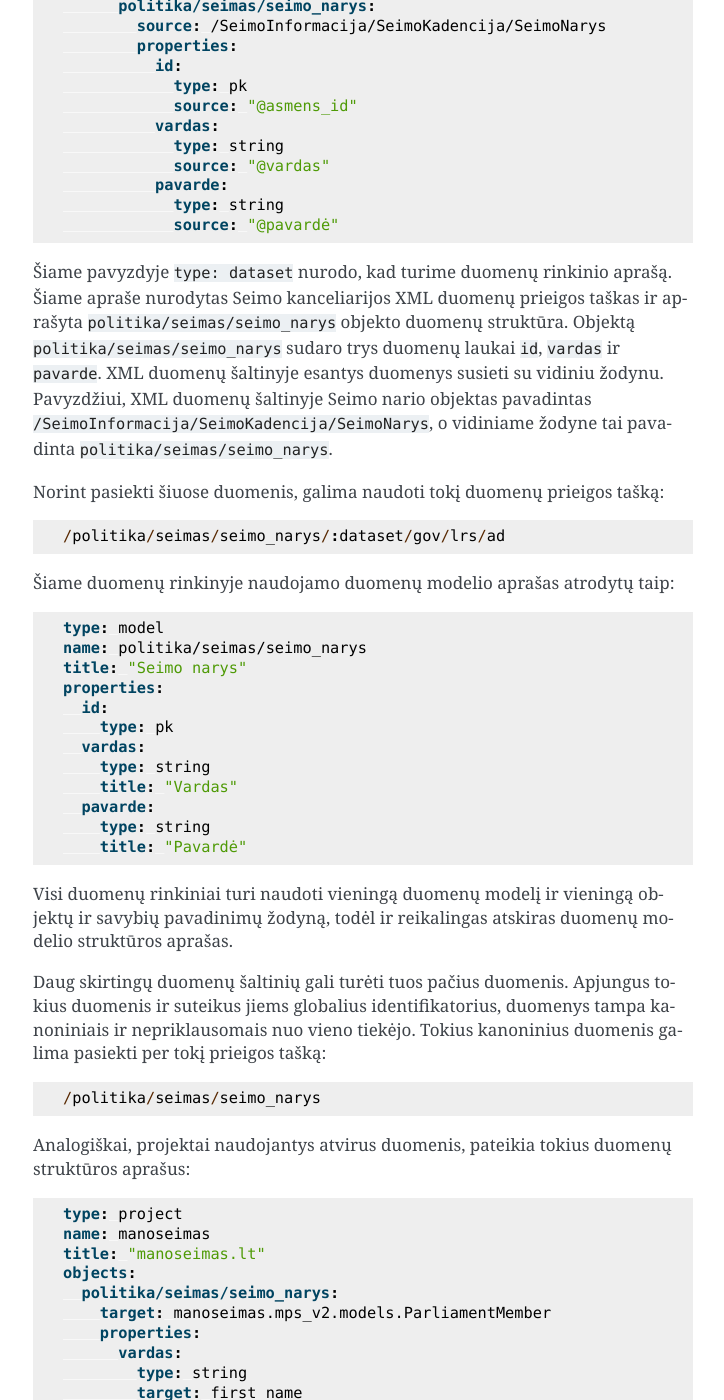
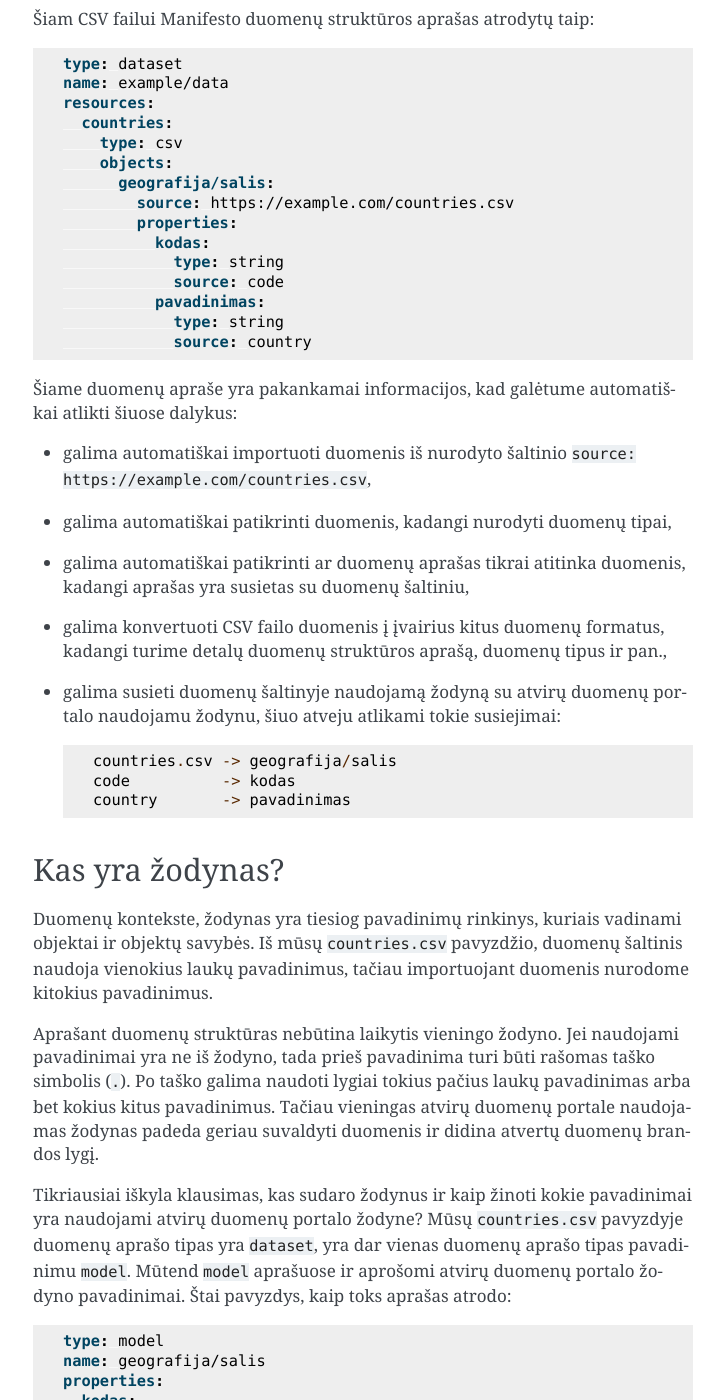
Before and after one commit to atviriduomenys/manifest, a Sphinx documentation site: the page built from docs/index.rst, in a window 1280 px wide and 1400 px high, scrolled down 754 px. Shown: the whole window, without its empty margins (387-1111 px from the left). Built offline with Sphinx 7.4.7, drawn with Linux system fonts in a browser that asks for light colours; some of the changed text lies outside the part shown.

Commit message:
Some progess on docs

```diff
--- a/docs/index.rst
+++ b/docs/index.rst
@@ -11,123 +11,118 @@ Atvirų duomenų manifestas
 Kas yra manifestas?
 -------------------
 
-IT srityje `manifestu <manifest_file>`_ vadinamas failas - rodyklė, kuriame pateikiamas
-visą paketą sudarančių failų sąrašas. Lyginant su knygomis, tai yra kažkas
-panašaus į knygos vardų ar dalykų rodyklę su nuorodomis, kuriame puslapyje apie
-tai rašoma. Lietuvos atvirų duomenų :term:`manifestas` yra duomenų rodyklė, kurioje
-surašyta informacija kur rasti duomenis.
+:term:`Manifestas` yra YAML failų rinkinys, kuriuose aprašomos duomenų struktūros.
+Manifestas yra vidinis komunikacijos protokolas, skirtas susikalbėti duomenų
+tiekėjams, duomenų naudotojams ir centriniam atvirų duomenų portalui.
 
-.. _manifest_file: https://en.wikipedia.org/wiki/Manifest_file
+:term:`Manifestas` turi pakankamai daug :term:`metaduomenų <metaduomenys>`
+(metaduomenys yra duomenys apie duomenis) apie duomenų rinkinį jį sudarančias
+duomenų struktūras. Tai leidžia automatizuoti duomenų importavimą į atvirų
+duomenų portalą, duomenų kokybės patikrinimą, duomenų eksportavimą į kitus
+formatus ir pan.
 
-Jei tiksliau, manifestas yra failų rinkinys, o tuose failuose pateikta
-informacija apie duomenų rinkinius, duomenų šaltinius ir duomenų struktūras.
+Pats savaime Manifestas nėra dar vienas standartas, tai yra vidinei
+komunikacijai skirtas protokolas, kurio pagrindu sudaroma galimybė
+tranformatuoti duomenis į įvairius formatus. Pats Manifestas yra aktualus tik
+tiekėjams norintiems atverti duomenis.
 
-Yra kelių rūšių manifesto failai, kurie skirti aprašyti skirtingiems dalykams:
 
-- baziniam duomenų modeliui atliekančiam žodyno vaidmenį,
-- tiekėjų duomenų rinkiniams,
-- duomenų naudotojų naudojamų duomenų rinkiniams.
+Kaip tai veikia?
+----------------
 
-Štai pavyzdys, kaip atrodo duomenų rinkinio aprašas:
+Kad geriau suprasti, kaip visa tai veikia, pabandykime aprašyti CSV failo
+duomenų struktūrą. Tarkime turime tokį CSV faile, kuris pasiekiamas adresu
+`https://example.com/countries.csv`, šio CSV failo turinys atrodo taip::
+
+   code,country
+   lt,Lietuva
+   lv,Latvija
+   ee,Estija
+
+Šiam CSV failui Manifesto duomenų struktūros aprašas atrodytų taip:
 
 .. code-block:: yaml
 
-   ---
    type: dataset
-   name: gov/lrs/ad
-   title: "Seimo nariai"
-   owner: gov/lrs
+   name: example/data
    resources:
-     seimo_nariai:
-       type: xml
-       source: http://apps.lrs.lt/sip/p2b.ad_seimo_nariai
+     countries:
+       type: csv
        objects:
-         politika/seimas/seimo_narys:
-           source: /SeimoInformacija/SeimoKadencija/SeimoNarys
+         geografija/salis:
+           source: https://example.com/countries.csv
            properties:
-             id:
-               type: pk
-               source: "@asmens_id"
-             vardas:
+             kodas:
                type: string
-               source: "@vardas"
-             pavarde:
+               source: code
+             pavadinimas:
                type: string
-               source: "@pavardė"
+               source: country
 
-Šiame pavyzdyje `type: dataset` nurodo, kad turime duomenų rinkinio aprašą.
-Šiame apraše nurodytas Seimo kanceliarijos XML duomenų prieigos taškas ir
-aprašyta `politika/seimas/seimo_narys` objekto duomenų struktūra. Objektą
-`politika/seimas/seimo_narys` sudaro trys duomenų laukai `id`, `vardas` ir
-`pavarde`. XML duomenų šaltinyje esantys duomenys susieti su vidiniu žodynu.
-Pavyzdžiui, XML duomenų šaltinyje Seimo nario objektas pavadintas
-`/SeimoInformacija/SeimoKadencija/SeimoNarys`, o vidiniame žodyne tai pavadinta
-`politika/seimas/seimo_narys`.
+Šiame duomenų apraše yra pakankamai informacijos, kad galėtume automatiškai
+atlikti šiuose dalykus:
 
-Norint pasiekti šiuose duomenis, galima naudoti tokį duomenų prieigos tašką::
+- galima automatiškai importuoti duomenis iš nurodyto šaltinio `source:
+  https://example.com/countries.csv`,
 
-   /politika/seimas/seimo_narys/:dataset/gov/lrs/ad
+- galima automatiškai patikrinti duomenis, kadangi nurodyti duomenų tipai,
 
-Šiame duomenų rinkinyje naudojamo duomenų modelio aprašas atrodytų taip:
+- galima automatiškai patikrinti ar duomenų aprašas tikrai atitinka duomenis,
+  kadangi aprašas yra susietas su duomenų šaltiniu,
+
+- galima konvertuoti CSV failo duomenis į įvairius kitus duomenų formatus,
+  kadangi turime detalų duomenų struktūros aprašą, duomenų tipus ir pan.,
+
+- galima susieti duomenų šaltinyje naudojamą žodyną su atvirų duomenų portalo
+  naudojamu žodynu, šiuo atveju atlikami tokie susiejimai::
+
+    countries.csv -> geografija/salis
+    code          -> kodas
+    country       -> pavadinimas
+
+
+Kas yra žodynas?
+----------------
+
+Duomenų kontekste, žodynas yra tiesiog pavadinimų rinkinys, kuriais vadinami
+objektai ir objektų savybės. Iš mūsų `countries.csv` pavyzdžio, duomenų
+šaltinis naudoja vienokius laukų pavadinimus, tačiau importuojant duomenis
+nurodome kitokius pavadinimus.
+
+Aprašant duomenų struktūras nebūtina laikytis vieningo žodyno. Jei naudojami
+pavadinimai yra ne iš žodyno, tada prieš pavadinima turi būti rašomas taško
+simbolis (`.`). Po taško galima naudoti lygiai tokius pačius laukų pavadinimas
+arba bet kokius kitus pavadinimus. Tačiau vieningas atvirų duomenų portale
+naudojamas žodynas padeda geriau suvaldyti duomenis ir didina atvertų duomenų
+brandos lygį.
+
+Tikriausiai iškyla klausimas, kas sudaro žodynus ir kaip žinoti kokie
+pavadinimai yra naudojami atvirų duomenų portalo žodyne? Mūsų `countries.csv`
+pavyzdyje duomenų aprašo tipas yra `dataset`, yra dar vienas duomenų aprašo
+tipas pavadinimu `model`. Mūtend `model` aprašuose ir aprošomi atvirų duomenų
+portalo žodyno pavadinimai. Štai pavyzdys, kaip toks aprašas atrodo:
 
 .. code-block:: yaml
 
    type: model
-   name: politika/seimas/seimo_narys
-   title: "Seimo narys"
+   name: geografija/salis
    properties:
-     id:
-       type: pk
-     vardas:
+     kodas:
        type: string
-       title: "Vardas"
-     pavarde:
+     pavadinimas:
        type: string
-       title: "Pavardė"
 
-Visi duomenų rinkiniai turi naudoti vieningą duomenų modelį ir vieningą objektų
-ir savybių pavadinimų žodyną, todėl ir reikalingas atskiras duomenų modelio
-struktūros aprašas.
+Dažniausiai visi `model` aprašai saugomi `models/` kataloge ir failas iki YAML
+failo atitinka modelio pavadinimą, tai šuo atveju šis modelis turūtų būti
+išsaugotas `models/geografija/salis.yml` faile. Toks katalogas padeda langviau
+naviguoti tarp modelių aprašų ir naudoti tuos pačius pavadinimus aprašant
+duomenų šaltinius.
 
-Daug skirtingų duomenų šaltinių gali turėti tuos pačius duomenis. Apjungus
-tokius duomenis ir suteikus jiems globalius identifikatorius, duomenys tampa
-kanoniniais ir nepriklausomais nuo vieno tiekėjo. Tokius kanoninius duomenis
-galima pasiekti per tokį prieigos tašką::
-
-   /politika/seimas/seimo_narys
-
-Analogiškai, projektai naudojantys atvirus duomenis, pateikia tokius duomenų
-struktūros aprašus:
-
-.. code-block:: yaml
-
-   type: project
-   name: manoseimas
-   title: "manoseimas.lt"
-   objects:
-     politika/seimas/seimo_narys:
-       target: manoseimas.mps_v2.models.ParliamentMember
-       properties:
-         vardas:
-           type: string
-           target: first_name
-         pavarde:
-           type: string
-           target: last_name
-
-Turinti tokį aprašą, projektas lengvai gali gauti visus naujausius pakeitimus
-ir taip sinchronizuoti atvirus duomenis į savo vidinę duomenų bazę, visa tai
-padaroma tokio prieigos taško pagalba::
-
-   /:project/manoseimas/:changes
-
-Šis prieigos taškas, gražina visos su projektu susietų duomenų pakeitimus ir
-konvertuoja objektų ir savybių pavadinimus iš vidinio atvirų duomenų žodyno į
-vidinį projekto naudojamą žodyną.
 
 
 .. toctree::
    :maxdepth: 2
    :caption: Turinys:
 
+   sources.rst
    glossary.rst
--- /dev/null
+++ b/docs/sources.rst
@@ -0,0 +1,254 @@
+.. default-role:: literal
+
+Duomenų šaltiniai
+#################
+
+Duomenų šaltinių aprašai leidžia automatizuoti duomenų surinkimą iš įvairių
+šaltinių, juos patikrinti ir konvertuoti į kitus formatus.
+
+Šaltinio duomenų struktūros aprašas atrodo taip:
+
+.. code-block:: yaml
+
+   name: <rinkinys>
+   type: dataset
+   resources:
+     <resursas>:
+       type: <šaltinio tipas>
+       source: <resurso šaltinis>
+       sourceparams:
+       objects:
+         <objektas>:
+           source: <objekto šaltinis>
+           sourceparams:
+           properties:
+             <savybė>:
+               type: <savybės tipas>
+               source: <savybės šaltinis>
+               sourceparams:
+
+Šis aprašas yra suderinamas su DCAT_ žodynu, tačiau DCAT_ žodyno elementai
+sudaro tik nedidelę dalį. Šaltinio aprašas yra išplėstas ir leidžia aprašyti ne
+tik duomenų rinkinio ir resurso metaduomenis, bet ir detalią objektų ir savybių
+struktūrą, duomenų šaltinius, susieti pavadinimus su vieningu žodynu ir pan.
+
+.. _DCAT: https://www.w3.org/TR/vocab-dcat/
+
+Šaltinio duomenų aprašo pagrindą sudaro:
+
+- duomenų rinkinys
+
+- resursas,
+
+- objektas,
+
+- savybė,
+
+Žemiau pateikiami išsamesni apraše naudojamų elementų pažymėtų `<>` žymėmis
+aprašymai.
+
+rinkinys
+   Duomenių rinkinio :term:`sisteminis pavadinimas`. Duomenų rinkinys jungia
+   vieną ar kelis duomenų išteklius (resursus).
+
+resursas
+   Resurso pavadinimas gali būti bet koks, tačiau prasminga jį sieti su duomenų
+   bazės ar duomenų failo pavadinimu.
+
+šaltinio tipas
+   Šiuo metu palaikomi tokie šaltinio tipai:
+
+   - `csv`
+   - `html`
+   - `json`
+   - `sql`
+   - `xlsx`
+   - `xml`
+
+   Priklausomai nuo šaltinio tipo keičiasi visų kitų elementu interpretavimas.
+
+resurso šaltinis
+   Gali būti duomenų bazė, JSON, XML ar skaičiuoklės failas. Priklauso nuo
+   šaltinio tipo.
+
+objektas
+   Objekto pavadinimas gali būti bet koks pavadinimas, tačiau jei pavadinimas
+   yra siejamas su vidiniu žodynu, tada pavadinimas turi atitikti vieną iš
+   `type: model` aprašų `name` reikšmę.
+
+   Jei pavadinimas yra nesiejamas su žodynu, tada pavadinimas turi prasidėti
+   taško simboliu `.`.
+
+objekto šaltinis
+   Priklausomai nuo duomenų šaltinio, gali būti duomenų bazės lentelė, CSV
+   failas, JSON elemento kelias, XPath ar skaičiuoklės lapo pavadinimas.
+
+savybė
+   Objekto savybės pavadinimas. Jei nesiejama su žodyno, turi prasidėti taško
+   simboliu.
+
+   Yra trys rezervuoti savybių pavadinimai:
+
+   - `id` - pirminis objekto raktas
+   - `type` - objekto pavadinimas
+   - `revision` - kontrolinė suma skirta užtikrinti duomenų vientisumą
+
+savybės tipas
+   Šiuo metu paliekami šie duomenų tipai:
+
+   - `pk` - pirminis raktas
+   - `ref` - ryšys su kitu objektu
+   - `backref` - atgalinis ryšys su kitu objektu
+   - `generic` - ryšis su kitu neapibrėžtu objektu
+   - `array` - masyvas, kuris gali būti sudarytas iš bet kokių kitų tipų reikšmių
+   - `object` - objektas, kuris gali būti sudarytas iš bet kokių kitų tipų
+     reikšmių
+   - `string` - bet kokio ilgio simbolių eilutė
+   - `integer` - sveikas skaičius, gali būti neigiamas
+   - `number` - racionalusis skaičius
+   - `boolean` - loginis tipas
+   - `date` - data
+   - `datetime` - data ir laikas
+   - `spatial` - erdviniai duomenys, gali būti taškas, linija arba plokštuma
+   - `file` - failas
+   - `image` - paveiksliukas
+   - `url` - URL adresas
+
+savybės šaltinis
+   Priklausomai nuo šaltinio, gali būti duomenų bazės lentelės laukas, JSON
+   objekto savybė, reliatyvus XPath, skaičiuoklės lapo stulpelis.
+
+Resurso, objekto ir savybės šaltiniai `source` parametras priklauso nuo
+šaltinio tipo, žemiau pateikti visų palaikomų šaltinių aprašymai su
+paaiškinimais kaip interpretuojamas `source` kiekvienam iš jų.
+
+`sourceparams` yra objektas, kuriame pateikiami papildomi parametrai, kurie
+priklauso nuo šaltinio tipo.
+
+
+SQL
+===
+
+SQL arba reliacinių duomenų bazių valdymo sistemos, kaip duomenų šaltinis
+aprašomas taip:
+
+resurso šaltinis
+   SQL resurso šaltinis nurodo duomenų bazę, kurios duomenų struktūra aprašoma.
+
+   Dažniausiai duomenų bazės prisijungimai nėra nurodomas duomenų struktūros
+   apraše, kadangi duomenų bazės prisijungimai negali būti viešinami. Duomenų
+   bazės prisijungimai turi būti perduodami per :term:`aplinkos kintamuosiuos
+   <aplinkos kintamasis>` arba konfigūracijos failus.
+
+   Duomenų bazės šaltinis aprašomas naudojant tokią URL schemą::
+
+      <db>+<valdiklis>://<naudotojas>:<slaptažodis>@<serveris>:<prievadas>/<pavadinimas>
+
+   db
+      Duomenų bazės rūšis:
+
+      - `sqlite`
+      - `postgresql`
+      - `mysql`
+      - `mssql`
+
+   valdiklis
+      Konkretus duomenų bazės valdiklis (angl. *driver*) naudojamas
+      komunikacijai su duomenų baze.
+
+   naudotojas, slaptažodis
+      Duomenų bazės naudotojas ir jo slaptažodis.
+
+   serveris, prievadas
+      Serveris ir serverio prievadas kur veikia duomenų bazė.
+
+   pavadinimas
+      Duomenų bazės pavadinimas.
+
+
+objekto šaltinis
+   Duomenų bazės lentelės pavadinimas.
+
+savybės šaltinis
+   Lentelės lauko pavadinimas.
+
+
+CSV
+===
+
+resurso šaltinis
+   Gali būti nenurodomas, o jei nurodomas naudojamas kaip URL bazė objekto
+   šaltiniui.
+
+   Pavyzdys:
+
+   .. code-block:: yaml
+
+      resources:
+        example:
+          type: csv
+          source: https://example.com/
+          objects:
+            geografija/salis:
+              source: countries.csv
+
+   Šiame pavyzdyje, `countries.csv` yra jungimas su `https://example.com/`.
+
+objekto šaltinis
+   Pilnas URL iki CSV failo arba reliatyvus kelias iki CSV failo, jei nurodytas
+   resurso šaltinis.
+
+savybės šaltinis
+   Stulpelio pavadinimas iš CSV failo.
+
+
+JSON
+====
+
+resurso šaltinis
+   URL iki JSON failo.
+
+objekto šaltinis
+   Kelias iki konkretaus elemento JSON duomenyse. Pavyzdžiui, jei turime tokį
+   JSON failą:
+
+   .. code-block:: json
+
+      {
+         "foo": {
+            "bar": [
+               {"baz": 1},
+               {"baz": 2},
+               {"baz": 3}
+            ]
+         }
+      }
+
+   Tada objekto šaltinis gali būti `foo.bar`, kas nurodo, kad skaitomas tik
+   `foo.bar` esantis masyvas.
+
+   Jei objekto šaltinis nenurodytas, tada savybės skaitomos iš šakninio JSON
+   objekto.
+
+savybės šaltinis
+   JSON objekto attributas.
+
+
+XML
+===
+
+resurso šaltinis
+
+objekto šaltinis
+
+savybės šaltinis
+
+
+XLSX
+====
+
+resurso šaltinis
+
+objekto šaltinis
+
+savybės šaltinis
```
Also changed, not shown: docs/glossary.rst (+19 -2 lines).
